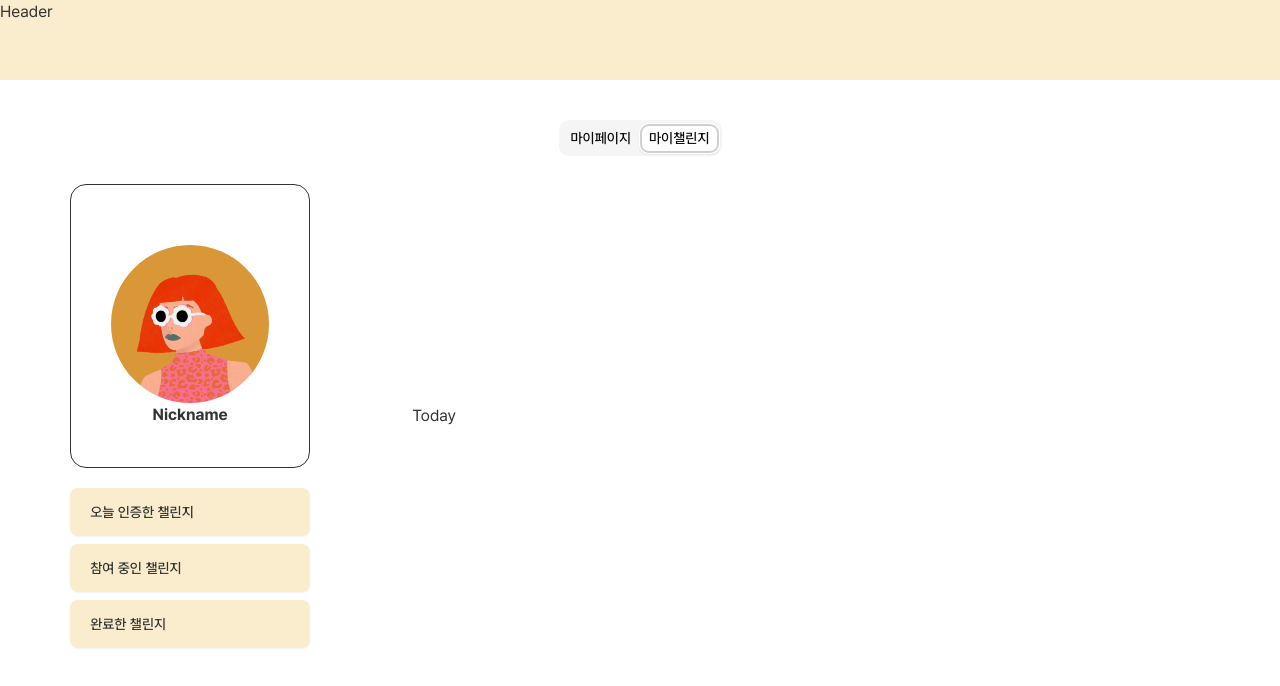
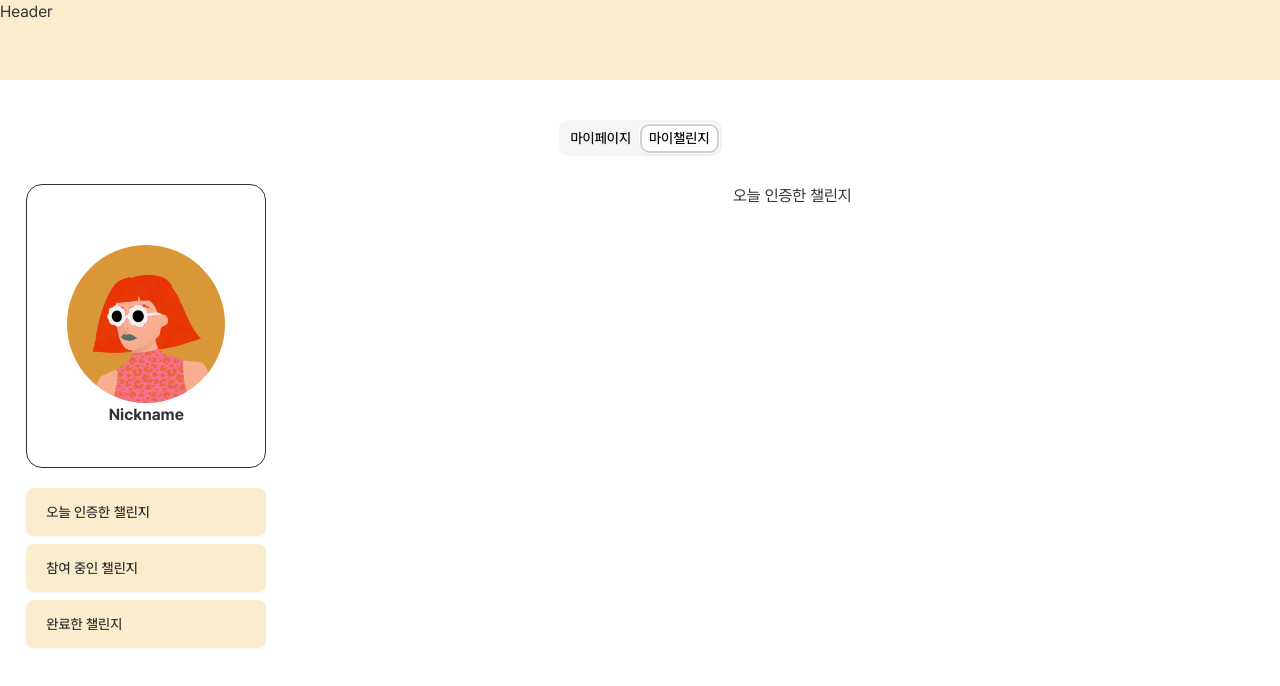
Before and after one commit to do-gather-challenge/do-gather, a Next.js app: page /my-page in a window 1280 px wide. Both pictures are taken after a click on the tab "마이챌린지". Shown: the top 686 px of the page. Built offline with nearby package versions, Linux system fonts and the light colour scheme; no server answers.

Commit message:
feat:#24 마이챌린지/완료한 챌린지 기능 구현

```diff
--- a/src/components/my-page/my-page-my-challenge.tsx
+++ b/src/components/my-page/my-page-my-challenge.tsx
@@ -23,7 +23,8 @@ const MyPageMyChallenge = () => {
 
   return (
     <section className="mt-5 flex w-full flex-col items-center gap-3 sm:flex-row">
-      <div className="flex w-full flex-col items-center sm:w-[30%]">
+      {/* 프로필 & 버튼 */}
+      <aside className="flex w-full flex-col items-center sm:w-[30%]">
         <div className="hidden w-60 flex-col gap-5 rounded-2xl border-1 border-black p-10 text-center sm:block">
           <Image
             src={DEFAULT_IMAGE}
@@ -35,7 +36,7 @@ const MyPageMyChallenge = () => {
           />
           <p className="font-bold">Nickname</p>
         </div>
-        <div className="flex gap-2 sm:mt-5 sm:flex-col">
+        <nav className="flex gap-2 sm:mt-5 sm:flex-col">
           {challenges.map((challenge) => (
             <Button
               key={challenge.alias}
@@ -47,12 +48,28 @@ const MyPageMyChallenge = () => {
               <p className="hidden sm:block">{challenge.label}</p>
             </Button>
           ))}
-        </div>
-      </div>
-      <div className="grid w-full grid-cols-1 p-5 sm:w-[70%] sm:grid-cols-3">
-        {selectedChallenge}
-        {selectedChallenge === '완료' && <MyPageMyCompletedChallenges />}
-      </div>
+        </nav>
+      </aside>
+      {/* 마이 챌린지 */}
+      <section className="flex w-full justify-center self-start">
+        {(() => {
+          switch (selectedChallenge) {
+            case 'Today':
+              return <p>오늘 인증한 챌린지</p>;
+            case '참여중':
+              return <p>참여 중인 챌린지</p>;
+            case '완료':
+              return (
+                <div className="flex flex-col gap-5">
+                  <p className="text-2xl font-bold">완료한 챌린지</p>
+                  <MyPageMyCompletedChallenges />
+                </div>
+              );
+            default:
+              return;
+          }
+        })()}
+      </section>
     </section>
   );
 };
--- a/src/components/my-page/my-page-my-completed-challenges.tsx
+++ b/src/components/my-page/my-page-my-completed-challenges.tsx
@@ -1,60 +1,40 @@
 'use client';
 
 import { useGetMyCompletedChallengesQuery } from '@/lib/queries/useGetMyCompletedChallengesQuery';
-import browserClient from '@/lib/supabase/client';
-import { useEffect, useState } from 'react';
 import ChallengeCard from '../features/challenges/challenge-card';
 
 const MyPageMyCompletedChallenges = () => {
-  const { pageCount, challenges, isPending, isError, error } = useGetMyCompletedChallengesQuery(1, 1); // 1,1 로 요청시 data 있음 but 1,3 다수 호출시 data X
+  const { pageCount, challenges, isPending, isError, error } = useGetMyCompletedChallengesQuery(1, 6);
 
   if (isPending) return <>Loading...</>;
   if (isError) {
     return <>Error occurred... {error?.message}</>;
   }
 
-  console.log(pageCount);
-  console.log(challenges);
-
   return (
-    <div>
+    <section>
       {!pageCount ? (
         <p>완료된 챌린지가 없습니다.</p>
       ) : (
-        <div>
-          {challenges.map((challenge) => {
-            return <div key={challenge.id}>{challenge.id}</div>;
-          })}
+        <div className="grid grid-cols-1 gap-4 sm:grid-cols-2 lg:grid-cols-3">
+          {challenges &&
+            challenges.map((challenge) => {
+              return (
+                <ChallengeCard
+                  key={challenge.id}
+                  thumbnail={challenge.challengeImage}
+                  category={challenge.category}
+                  participants={challenge.participantCount}
+                  title={challenge.title}
+                  startDate={challenge.startDate}
+                  endDate={challenge.finishDate}
+                />
+              );
+            })}
         </div>
-        // <ChallengeCard
-        //   thumbnail={challenges[0].challengeImage}
-        //   category={challenges[0].category}
-        //   participants={challenges[0].participantCount}
-        //   title={challenges[0].title}
-        //   startDate={challenges[0].startDate}
-        //   endDate={challenges[0].finishDate}
-        // ></ChallengeCard>
       )}
-    </div>
+    </section>
   );
 };
 
 export default MyPageMyCompletedChallenges;
-
-// 로그인로직 필요없음
-// const [userId, setUserId] = useState<string | null>(null);
-// useEffect(() => {
-//   const getUserId = async () => {
-//     const {
-//       data: { session }
-//     } = await browserClient.auth.getSession();
-
-//     if (!session) {
-//       return;
-//     }
-//     return session.user.id;
-//   };
-
-//   getUserId().then((id) => setUserId(id ?? null));
-// }, []);
-// // console.log(userId);
--- a/src/lib/queries/useGetMyCompletedChallengesQuery.ts
+++ b/src/lib/queries/useGetMyCompletedChallengesQuery.ts
@@ -1,17 +1,24 @@
 import { useQuery } from '@tanstack/react-query';
 import { fetchGetMyCompletedChallengesByPage } from '../api/my-challenge.api';
 
+/** useGetMyCompletedChallengesQuery: 로그인한 사용자의 완료된 챌린지 목록을 조회하는 커스텀 훅
+ * @param {number} pageIndex - 현재 페이지 인덱스
+ * @param {number} cardsPerPage - 페이지당 항목 수
+ * @returns {{
+ *   pageCount: number;
+ *   challenges: Challenge[];
+ *   isPending: boolean;
+ *   isError: boolean;
+ *   error: unknown;
+ * }} 완료된 챌린지 목록, 총 페이지 수 및 요청 상태 정보
+ */
 export const useGetMyCompletedChallengesQuery = (pageIndex: number, cardsPerPage: number) => {
   const { data, isPending, isError, error } = useQuery({
     queryKey: [MY_COMPLETED_CHALLENGE, pageIndex, cardsPerPage],
-    queryFn: () => fetchGetMyCompletedChallengesByPage(pageIndex + 1, cardsPerPage)
+    queryFn: () => fetchGetMyCompletedChallengesByPage(pageIndex, cardsPerPage)
   });
 
   const pageCount = data?.pagination.pageCount ?? 0; // 페이지 카운트 가져오기
-  // console.log('훅 내의 data 확인 ====>', data); // undefined
-  // if (!!data) {
-  // console.log('훅 내의 data 확인22 ====>', data); // undefined
-  // }
   const challenges = data?.data ?? []; // 완료된 챌린지 목록 가져오기
 
   return { pageCount, challenges, isPending, isError, error };
@@ -19,24 +26,3 @@ export const useGetMyCompletedChallengesQuery = (pageIndex: number, cardsPerPage
 
 /** constants - query-keys */
 const MY_COMPLETED_CHALLENGE = 'my-completed-challenge';
-
-/** fetchGetMyCompletedChallengesByPage
- * 로그인한 사용자의 완료된 챌린지 목록을 조회하는 함수
- * @param {number} [page=1] - 현재 페이지 (1부터 시작)
- * @param {number} [limit=10] - 페이지당 항목 수
- * @returns {Promise<Pagination<Challenge[]>>} 사용자의 완료된 챌린지 목록 및 페이지네이션 정보
- * @throws {Error} 사용자가 로그인하지 않은 경우 "로그인이 필요합니다" 에러 발생
- * @throws {PostgrestError} Supabase 쿼리 실행 중 오류가 발생한 경우
- */
-
-/**
- * export type Pagination<T> = {
-  data: T; // Challenge[]
-  pagination: {
-    page: number;
-    limit: number;
-    total: number;
-    pageCount: number;
-  };
-};
- */
```
